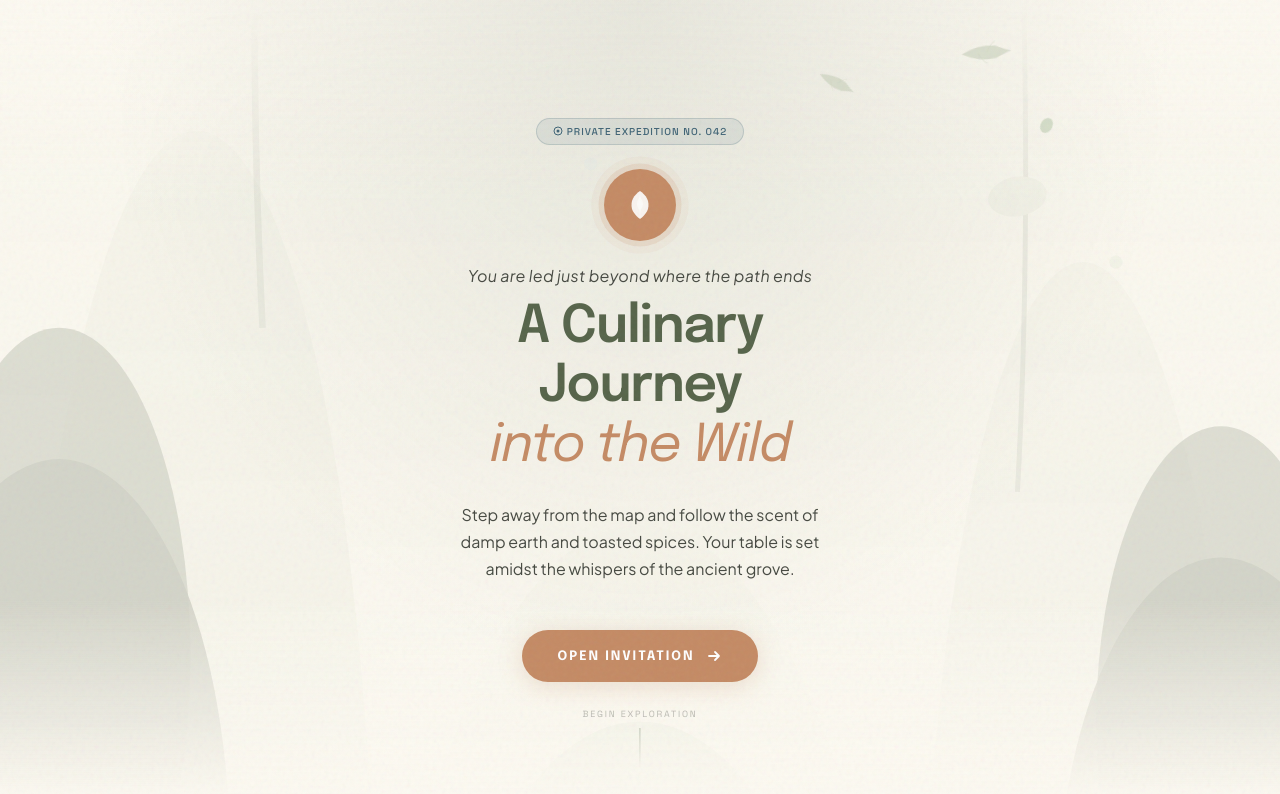
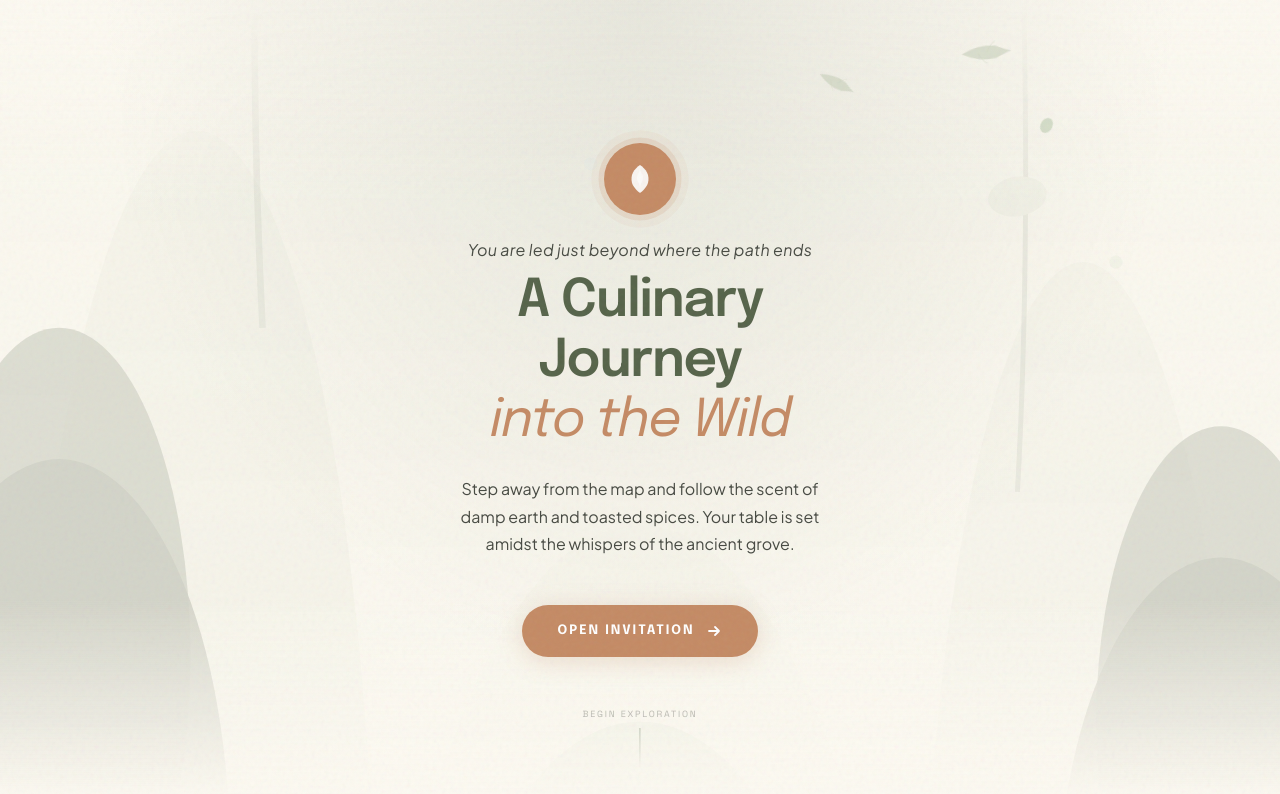
Before and after one commit to evanmanuel-business/wildwood-invitation, a plain HTML site: page index.html in a window 1280 px wide. Drawn offline with nearby package versions, Linux system fonts and the light colour scheme.

Commit message:
Update index.html

```diff
--- a/index.html
+++ b/index.html
@@ -136,16 +136,7 @@
       <!-- Invitation Content -->
       <div class="invitation-content">
 
-        <!-- Specimen tag -->
-        <div class="invitation-tag">
-          <svg width="10" height="10" viewBox="0 0 10 10" fill="none">
-            <circle cx="5" cy="5" r="4" stroke="currentColor" stroke-width="1"/>
-            <circle cx="5" cy="5" r="1.5" fill="currentColor"/>
-          </svg>
-          Private Expedition No. 042
-        </div>
-
-        <!-- Wax seal -->
+            <!-- Wax seal -->
         <div class="wax-seal" aria-hidden="true">
           <svg viewBox="0 0 36 36" fill="none" xmlns="http://www.w3.org/2000/svg">
             <!-- Stylized leaf/botanical seal -->
```
